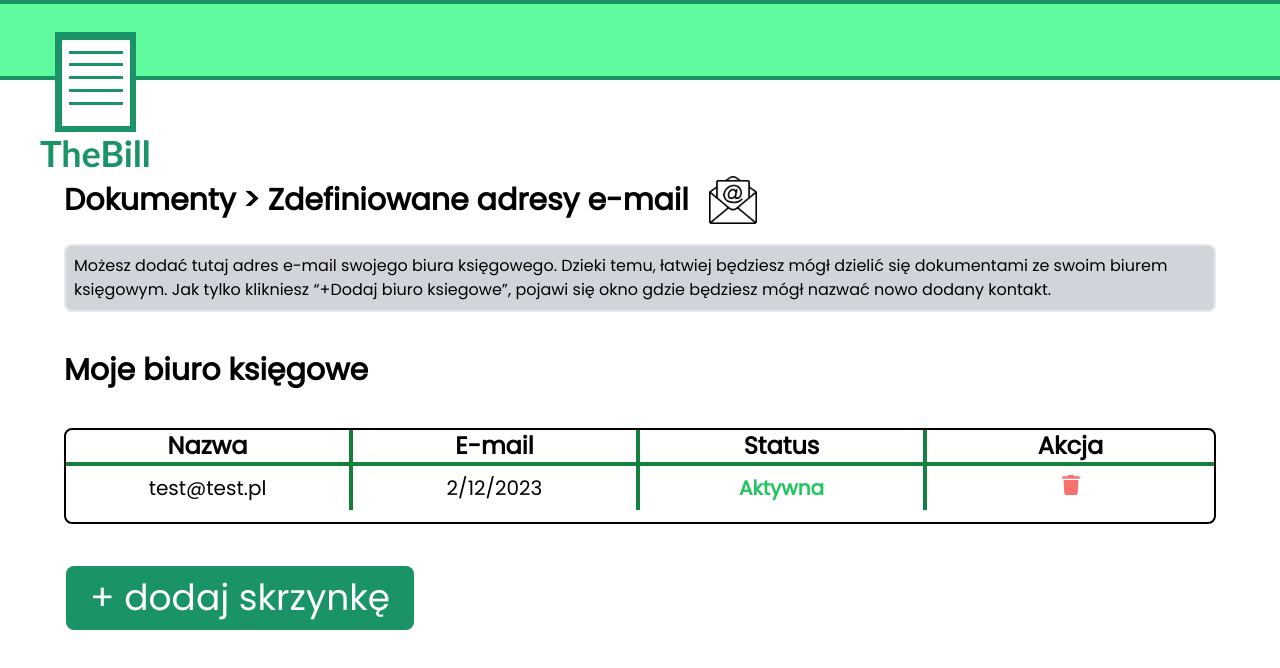
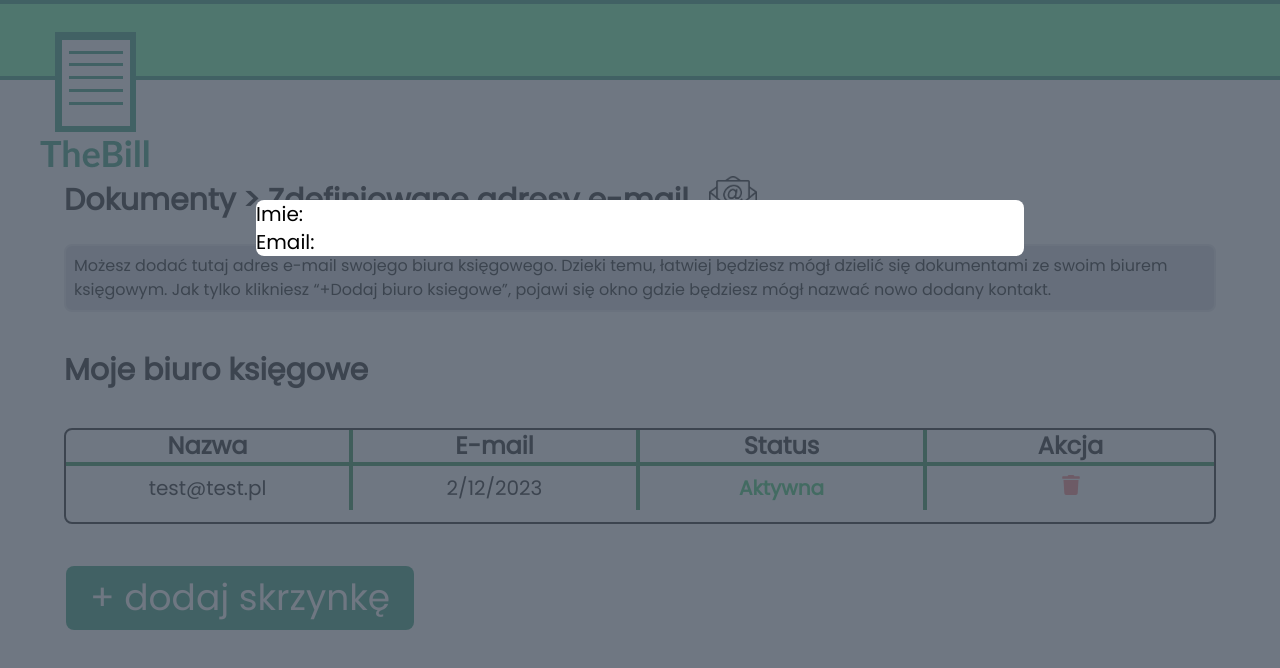
Before and after one commit to Tommy3DE/TheBill, a React (Vite) app: page /logged/settings/definedAddress in a window 1280 px wide. Both pictures are taken after a click on the button "+ dodaj skrzynkę". Shown: the top 668 px of the page. Built offline with nearby package versions, Linux system fonts and the light colour scheme.

Commit message:
modal skeleton added

```diff
--- /dev/null
+++ b/src/loggedUser/Settings/components/AddAccountant.tsx
@@ -0,0 +1,22 @@
+type visType = {
+    handleVis: ()=>void
+}
+
+const AddAccountant = ({handleVis}:visType) => {
+  return (
+    <div className="h-full w-full bg-gray-600 bg-opacity-80 absolute left-0 top-0 z-10" onClick={handleVis}>
+        <div className="relative top-[25%] w-[60%] bg-white z-20 left-[20%] h-auto rounded-lg">
+            <div className="flex flex-row text-xl">
+                <label htmlFor="name">Imie:</label>
+                <input type="text" id='name' />
+            </div>
+            <div className="flex flex-row text-xl">
+                <label htmlFor="email">Email:</label>
+                <input type="email" id='email' />
+            </div>
+        </div>
+    </div>
+  )
+}
+
+export default AddAccountant
--- a/src/loggedUser/Settings/components/DefinedAddresses.tsx
+++ b/src/loggedUser/Settings/components/DefinedAddresses.tsx
@@ -1,8 +1,15 @@
 import SlimNav from "../../../layout/SlimNav";
 import email from "../../../assets/innerSettingsIcons/email 1.png";
 import { FaTrash } from "react-icons/fa";
+import AddAccountant from "./AddAccountant";
+import { useState } from "react";
 
 const DefinedAddresses = () => {
+  const [modalVis, setModalVis] = useState(false)
+
+  const handleVis = () => {
+    setModalVis(prev=>!prev)
+  }
   return (
     <section className="w-full font-poppins">
       <SlimNav />
@@ -48,9 +55,10 @@ const DefinedAddresses = () => {
           </div>
 
         </div>
-        <button className="bg-[#1A9367] text-4xl text-white rounded-lg px-6 py-3 my-14">
+        <button className="bg-[#1A9367] text-4xl text-white rounded-lg px-6 py-3 my-14" onClick={handleVis}>
           + dodaj skrzynkę
         </button>
+        {modalVis && <AddAccountant handleVis={handleVis}/>}
       </div>
     </section>
   );
```
